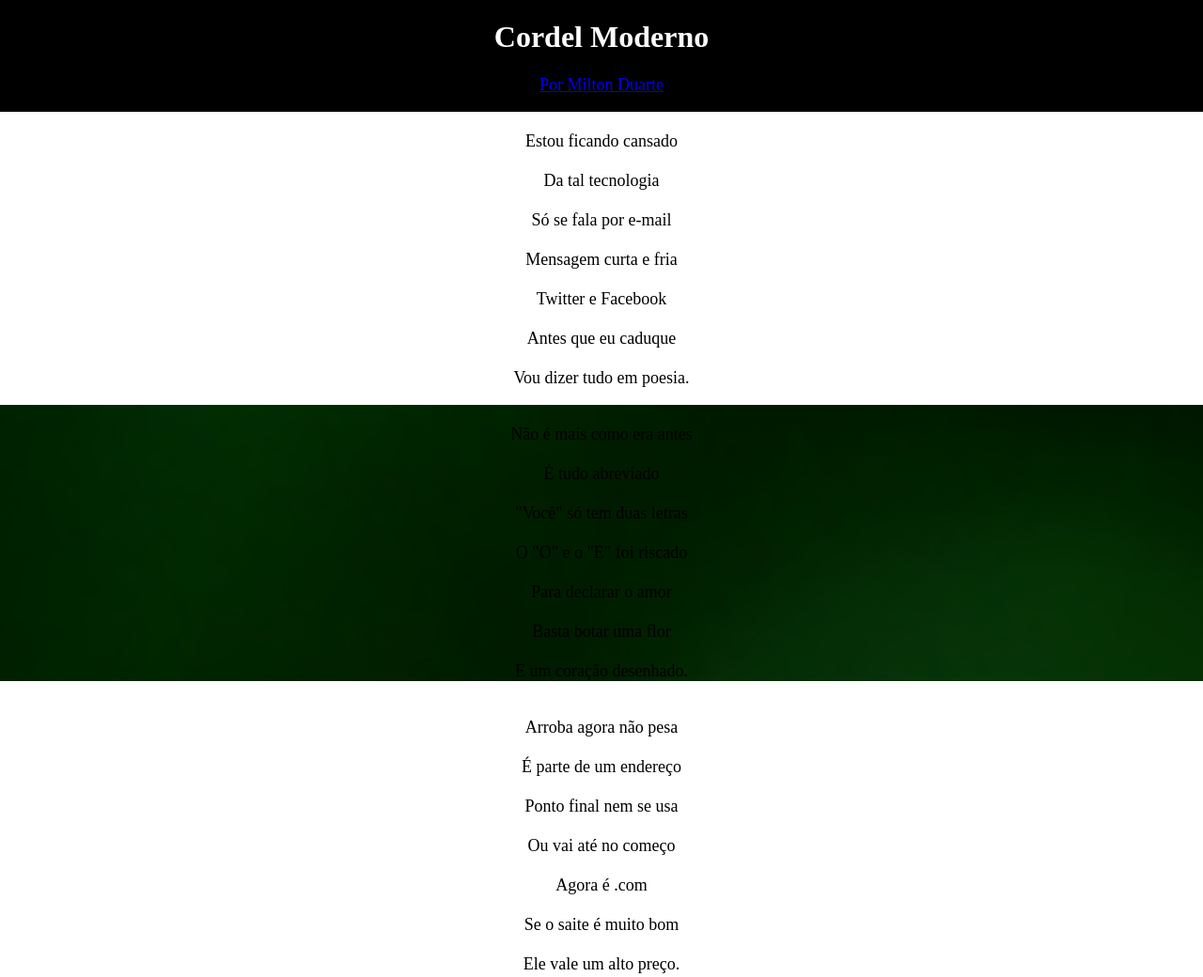
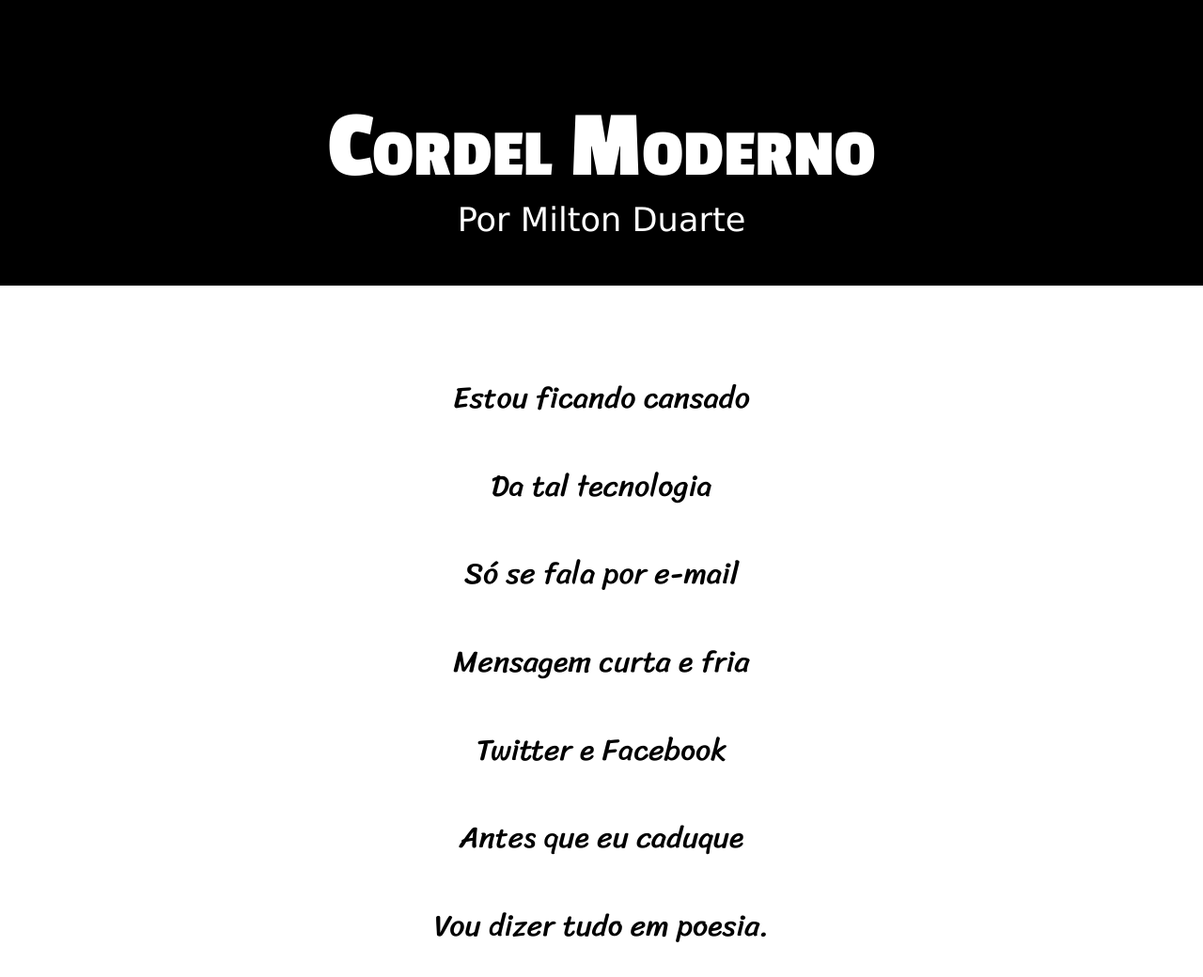
Before and after one commit to yMatheusFernandes/html-css, a plain HTML site: page exs/desafio12/cordel.html in a window 1280 px wide. Shown: the top 1040 px of the page at 94% size. Drawn offline with Linux system fonts and the light colour scheme.

Commit message:
projeto cordel finalizado

```diff
--- a/exs/desafio12/cordel.css
+++ b/exs/desafio12/cordel.css
@@ -1,7 +1,62 @@
 @charset "UTF-8";
+
+@import url('https://fonts.googleapis.com/css2?family=Passion+One:wght@400;700;900&display=swap');
+
+@import url('https://fonts.googleapis.com/css2?family=Sriracha&display=swap');
+
+:root{
+    --fonte1: Verdana, Geneva, Tahoma, sans-serif;
+    --fonte2: 'Passion One', cursive;
+    --fonte3: 'Sriracha', cursive;
+}
+
+header{
+    padding: 50px;
+    font-family: var(--fonte1);
+
+}
+
+header > h1 {
+    padding-top: 50px;
+    font-variant: small-caps;
+    font-family: var(--fonte2);
+    font-size: 8vw;
+}
+
+header a, footer a{
+    text-decoration: none;
+}
+
+header a:hover, footer a:hover{
+    text-decoration: underline;
+}
+
+a{
+    color: white;
+}
+
+section{
+    font-family: var(--fonte3);
+    line-height: 2em;
+    padding:50px;
+
+
+}
+
+html,body{
+    font-family: var(--fonte1);
+    background-color: gray;
+    min-height: 100vh;
+}
 
 
 
+
+*{
+    padding: 0px;
+    margin: 0px;
+    font-size: 1.1em;
+}
 
 p#creditos{
     text-align: center;
@@ -9,7 +64,7 @@ p#creditos{
 }
 
 p{
-    font-size: large;
+    font-size: xx-large;
 }
 
 h1{
@@ -19,32 +74,53 @@ h1{
 
 body{
     background-color: black;
-    margin: 0px;
     min-height: 2000px;
 }
 
 main{
     background-color: white;
-    margin: auto;
     text-align: center;
-    min-width: 1000px;
-    min-height: 2000px;
+
+
 }
 
 footer{
     text-align: center;
-    margin: 0px;
     color: white;
+    padding: 10px;
 }
 
 .q1 {
     background-color: white;
+
+
 }
 
 .q2{
     background-image: url(imagens/background001.jpg);
+    background-position: right center;
+    background-attachment: fixed;
+
 }
 
 .q3{
     background-image: url(imagens/background002.jpg);
+    background-position: right center;
+    background-attachment: fixed;
 }
+
+.q2 >p{
+    background-color: rgba(58, 58, 58, 0.707);
+    display: inline-block;
+    color: white;
+    padding: 0px;
+    background-size: cover;
+
+
+}
+.q3 >p{
+    background-color: rgba(58, 58, 58, 0.707);
+    display: inline-block;
+    color: white;
+    padding: 0px;
+}
--- a/exs/desafio12/cordel.html
+++ b/exs/desafio12/cordel.html
@@ -89,10 +89,7 @@
                     <br>O mundo ficou cativo</br>
                     <br>Da tecnologia do agora.</br>
                     </p>
-                </section>
 
-
-                 <section class="q1">
                      <p>
                     <br>Felizmente, pra orar</br>
                     <br>Não precisa de internet</br>
@@ -110,7 +107,7 @@
         </main>
 
         <footer>
-            <p>criado por matheus fernandes</p>
+            <p>criado por <a href="https://github.com/yMatheusFernandes" target="_blank">matheus fernandes</a></p>
         </footer>
 
 </body>
```
Lines whose indentation alone changed are shown as unchanged.
